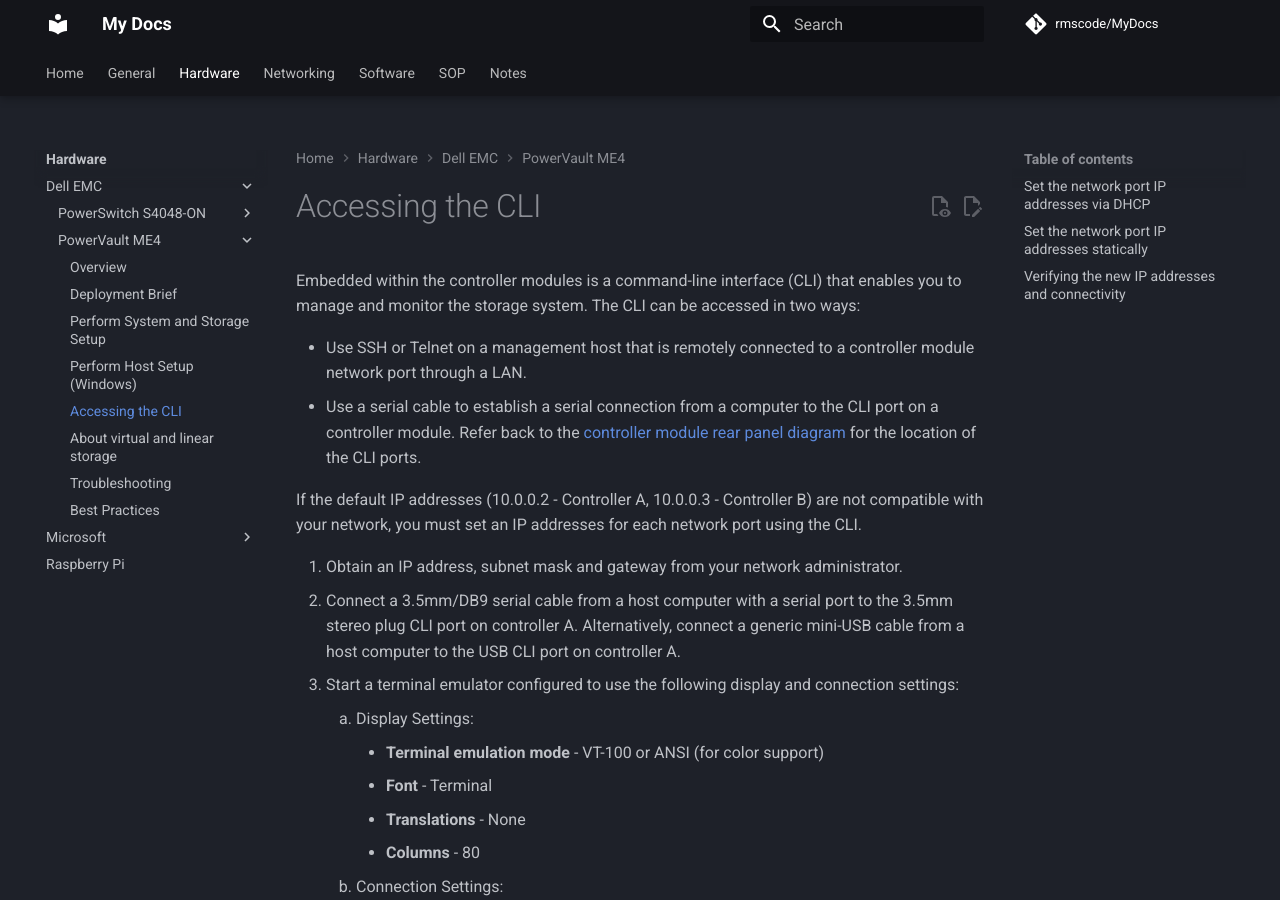
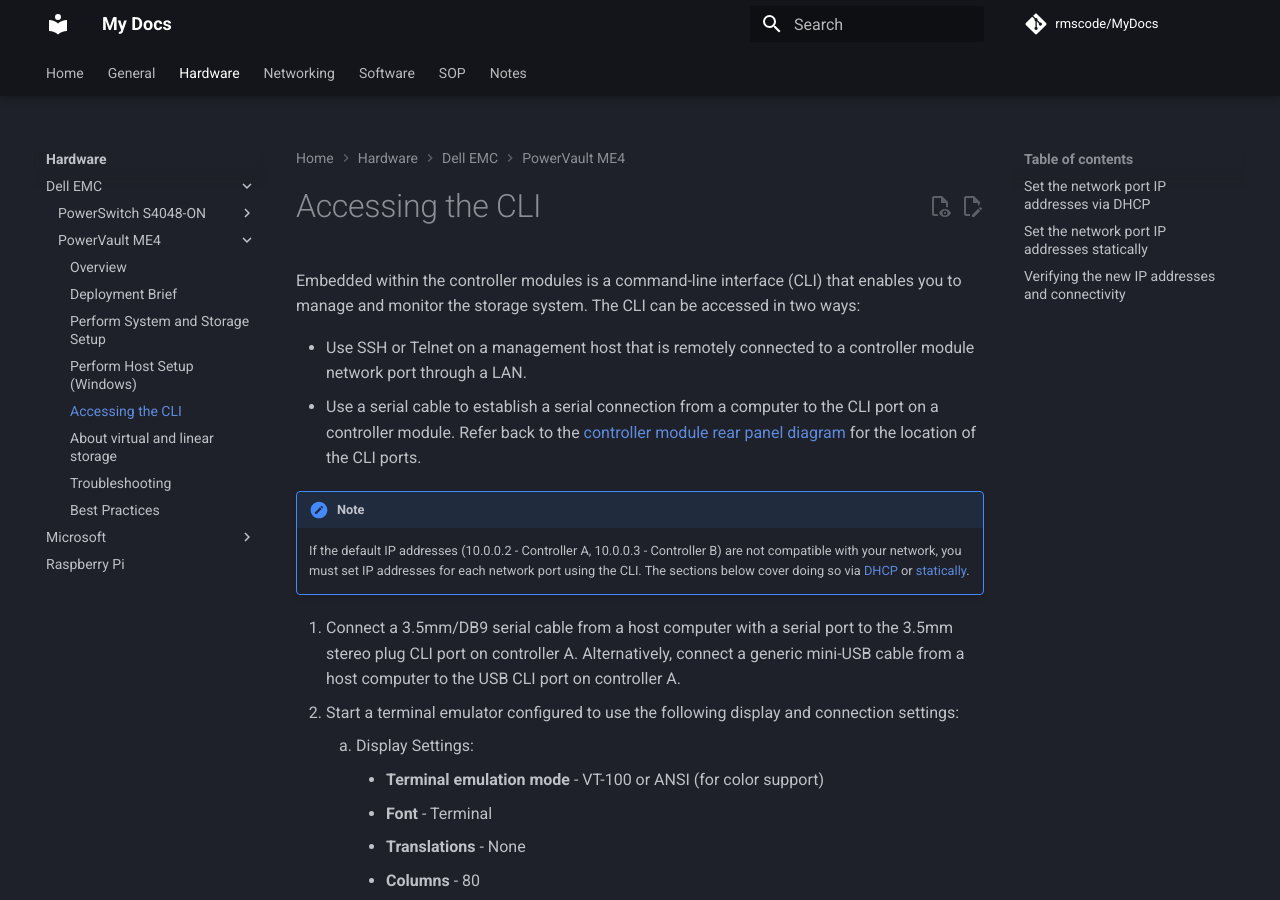
Before and after one commit to rmscode/binary-garden, an MkDocs documentation site: the page built from docs/hardware/dell-emc/powervault-me4/me4-cli.md, in a window 1280 px wide and 900 px high. Built offline with MkDocs 1.6.1 and Material for MkDocs 9.7.7, drawn with Linux system fonts in a browser that asks for light colours; comment, search, counter and statistics services are not loaded.

Commit message:
Update me4-cli.md

```diff
--- a/docs/hardware/dell-emc/powervault-me4/me4-cli.md
+++ b/docs/hardware/dell-emc/powervault-me4/me4-cli.md
@@ -5,11 +5,12 @@
 - Use SSH or Telnet on a management host that is remotely connected to a controller module network port through a LAN.
 - Use a serial cable to establish a serial connection from a computer to the CLI port on a controller module. Refer back to the [controller module rear panel diagram](#controller-module-4-port-fciscsi) for the location of the CLI ports.
 
-If the default IP addresses (10.0.0.2 - Controller A, 10.0.0.3 - Controller B) are not compatible with your network, you must set an IP addresses for each network port using the CLI.
+!!! note
 
-1. Obtain an IP address, subnet mask and gateway from your network administrator.
-2. Connect a 3.5mm/DB9 serial cable from a host computer with a serial port to the 3.5mm stereo plug CLI port on controller A. Alternatively, connect a generic mini-USB cable from a host computer to the USB CLI port on controller A.
-3. Start a terminal emulator configured to use the following display and connection settings:
+    If the default IP addresses (10.0.0.2 - Controller A, 10.0.0.3 - Controller B) are not compatible with your network, you must set IP addresses for each network port using the CLI. The sections below cover doing so via [DHCP](../powervault-me4/me4-cli.md#set-the-network-port-ip-addresses-via-dhcp) or [statically](../powervault-me4/me4-cli.md#set-the-network-port-ip-addresses-statically).
+
+1. Connect a 3.5mm/DB9 serial cable from a host computer with a serial port to the 3.5mm stereo plug CLI port on controller A. Alternatively, connect a generic mini-USB cable from a host computer to the USB CLI port on controller A.
+2. Start a terminal emulator configured to use the following display and connection settings:
     1. Display Settings:
           - **Terminal emulation mode** - VT-100 or ANSI (for color support)
           - **Font** - Terminal
```
Also changed, not shown: other parts of docs/hardware/dell-emc/powervault-me4/me4-cli.md (+3 -3 lines).
